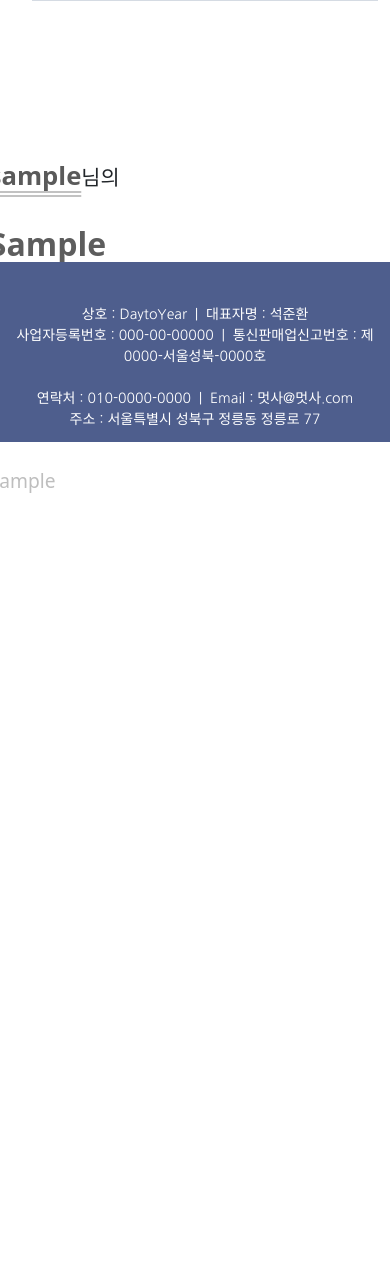
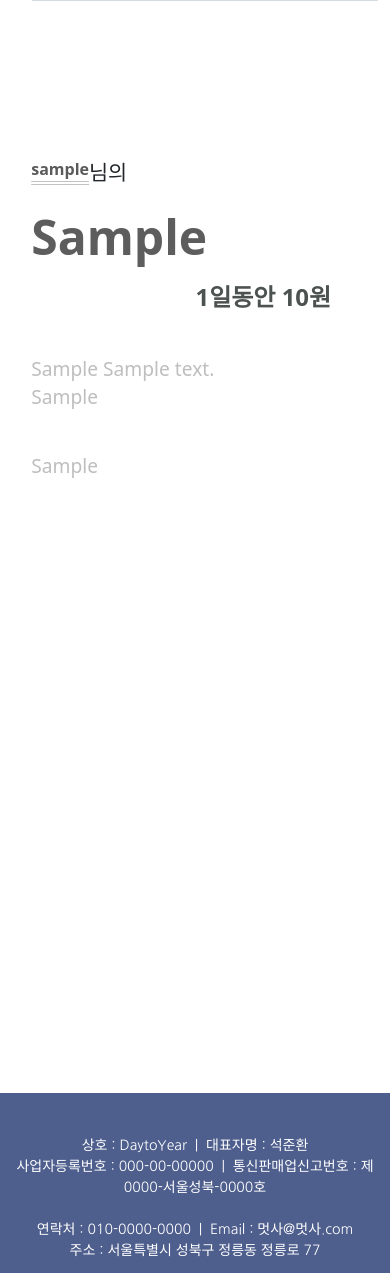
Before and after one commit to likelion-kookmin/Day-to-Year, a Django app: page /rental/product/1 in a window 390 px wide. Shown: the part 478-1751 px from the top of the page. Before the commit the page ends 971 px from the top, so only its background shows below. Run offline with Django 3.2, Linux system fonts and the light colour scheme; tables that the repository leaves empty hold one stand-in row (values such as "Sample post"); grey boxes marked "Sample" are stand-in pictures.

Commit message:
product css

```diff
--- a/day_to_year/static/rental/css/product.css
+++ b/day_to_year/static/rental/css/product.css
@@ -168,6 +168,18 @@ hr {
 }
 
 @media (max-width:1024px) {
+
+.container {
+    width: 60%;
+    height:70%;
+    overflow: hidden;
+}
+
+.container img {
+    max-width: 100%;
+    height: auto;
+    display: block;
+}
     a {color:rgb(0, 0, 0); text-decoration: none;}
     #like a:hover {color:#1a6ebd;}
     .clear { clear:both; }
@@ -175,23 +187,23 @@ hr {
     .nick a {
         color: rgb(90, 90, 90);
         font-weight: bolder;
-        font-size: 1.6rem;
+        font-size: 1rem;
         opacity: 1.0;
         text-decoration: underline;
         text-underline-offset: 6px;
         text-decoration-color: rgb(194, 194, 194);
         text-decoration-style: double;
+        float:left;
     }
 
     .nick a:hover {
         color:rgb(148, 148, 148);
         opacity: 0.5;
-        line-height: 0;
     }
 
     .product {
         width: 100%;
-        padding-bottom: 3%;
+        height: 180vh;
     }
 
 .product h1:first-child {
@@ -222,14 +234,15 @@ hr {
 }
 
 .right {
-        width: 370px;
-        float: right;
+    width: 300px;
+    float: left;
     margin-right: 8%;
     margin-top: 5px;
+    margin-left: 8%;
 }
 
 .right h1 {
-        font-size: 2rem;
+    font-size: 3rem;
     font-weight: bolder;
     color:rgb(93, 93, 93);
     margin-top: 8px;
@@ -243,7 +256,7 @@ hr {
 
 
 .rentterm {
-        font-size: 1.8rem;
+    font-size: 1.5rem;
     font-weight: bold;
     color:rgb(76, 82, 80);
     margin-top: 10px;
```
Lines whose indentation alone changed are shown as unchanged.
